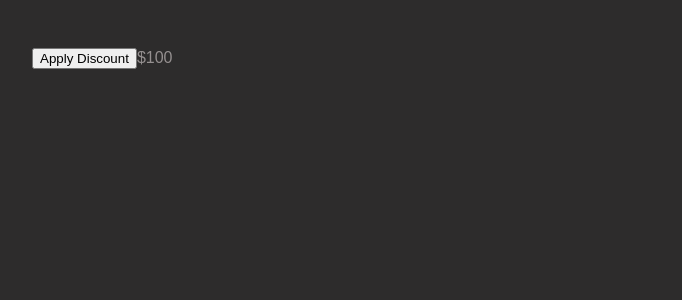
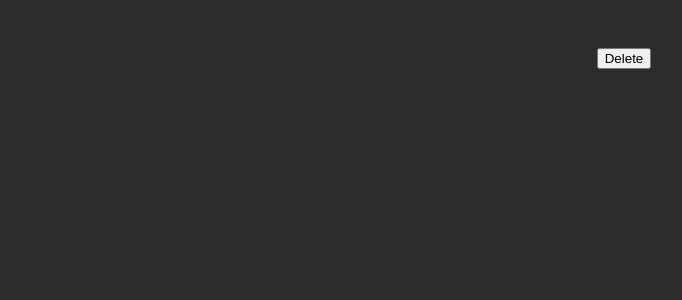
Before and after one commit to AbhinavSingh93/React-Practice, a React (Vite) app: page / in a window 1280 px wide. Shown: the top 300 px of the page, without its empty margins (16-698 px from the left). Built offline with nearby package versions, Linux system fonts and the light colour scheme.

Commit message:
Conditional Content

```diff
--- /dev/null
+++ b/src/Handlebutton.jsx
@@ -0,0 +1,5 @@
+export function HandleButton({children,onSelect}){
+    return (
+      <button onClick={onSelect}>{children}</button>
+    );
+}
--- /dev/null
+++ b/src/Prac6.jsx
@@ -0,0 +1,26 @@
+import { useState } from "react";
+import { HandleButton } from "./Handlebutton";
+
+function App(){
+  const[isDeleting,setIsDeleting]=useState(false)
+  function handleSelect(clicked){
+    setIsDeleting(clicked);
+  }
+
+  return(
+    <div>
+      {!isDeleting && (
+        <HandleButton onSelect={()=>handleSelect(true)}>Delete</HandleButton>
+      )}
+      {isDeleting && (
+        <div id="alert">
+          <h1>Are you Sure?</h1>
+          <p>These Changes can't be reverted</p>
+          <HandleButton onSelect={() => handleSelect(false)}>Proceed</HandleButton>
+        </div>
+      )}
+    </div>
+  );
+}
+
+export default App;
--- /dev/null
+++ b/src/index6.css
@@ -0,0 +1,28 @@
+body {
+  font-family: sans-serif;
+  margin: 0;
+  padding: 3rem;
+  background-color: #2d2c2c;
+  color: #959090;
+  text-align: center;
+}
+
+#alert {
+  margin: 3rem auto;
+  padding: 1rem;
+  width: 15rem;
+  border: 2px solid #dd3562;
+  background-color: #776167;
+  color: white;
+}
+
+#alert button {
+  font: inherit;
+
+  border: none;
+  padding: 0.5rem 1.5rem;
+  background-color: 540218;
+  color: white;
+  border-radius: 4px;
+  cursor: pointer;
+}
--- a/src/main.jsx
+++ b/src/main.jsx
@@ -1,7 +1,7 @@
 import ReactDOM from "react-dom/client";
 
-import App from './Prac5.jsx';
-import "./index5.css";
+import App from './Prac6.jsx';
+import "./index6.css";
 
 const entryPoint = document.getElementById("root");
 ReactDOM.createRoot(entryPoint).render(<App />);
```
Also changed, not shown: src/Practice5/DiscountButton.jsx (renamed from src/DiscountButton.jsx), src/Practice5/Prac5.jsx (renamed from src/Prac5.jsx), src/Practice5/index5.css (renamed from src/index5.css).
